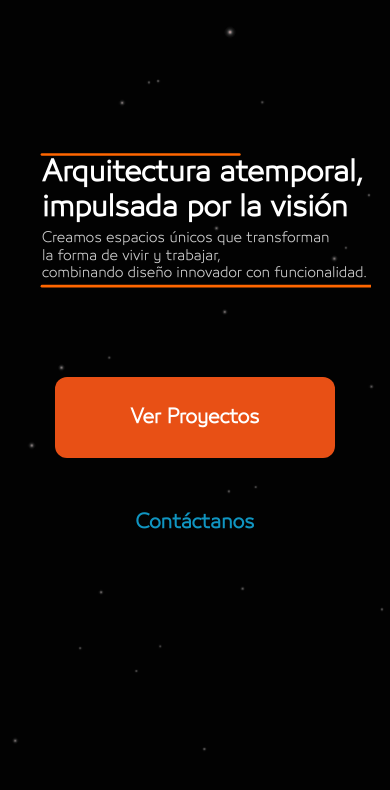
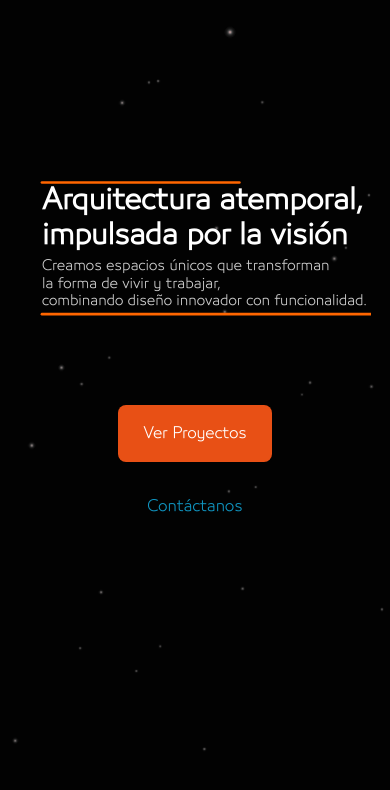
Before and after one commit to JuanD0958/512_contexto, a website: page index.html in a window 390 px wide. Shown: the part 72-862 px from the top of the page. Drawn offline with Linux system fonts and the light colour scheme.

```diff
--- a/css/components.css
+++ b/css/components.css
@@ -219,15 +219,16 @@
   display: inline-flex;
   align-items: center;
   justify-content: center;
-  padding: var(--space-lg) var(--space-2xl);
-  font-size: var(--font-size-lg);
-  font-weight: 600;
+  padding: var(--space-sm) var(--space-lg); /* Reduced from lg/2xl to sm/lg */
+  font-size: calc(var(--font-size-base) * 0.9); /* Reduced from lg to smaller base */
+  font-weight: 500; /* Reduced from 600 to 500 */
   text-decoration: none;
-  border-radius: var(--border-radius-lg);
+  border-radius: var(--border-radius-md); /* Reduced from lg to md */
   transition: all var(--transition-base);
-  border: 2px solid transparent;
+  border: 1px solid transparent; /* Reduced from 2px to 1px */
   cursor: pointer;
-  min-width: 150px;
+  min-width: 120px; /* Reduced from 150px to 120px */
+  min-height: 40px; /* Added for consistency */
 }
 
 .btn-primary {
@@ -564,11 +565,15 @@
   .hero-buttons {
     flex-direction: column;
     align-items: center;
+    gap: var(--space-md); /* Add explicit gap */
   }
 
   .btn {
-    width: 100%;
-    max-width: 280px;
+    width: auto; /* Allow natural width */
+    max-width: 200px; /* Reduced from 280px to 200px */
+    min-width: 140px; /* Ensure minimum readable width */
+    min-height: 44px; /* Maintain touch target on mobile */
+    padding: var(--space-md) var(--space-lg); /* Slightly larger on mobile */
   }
 
   .projects-grid {
--- a/style.css
+++ b/style.css
@@ -457,18 +457,18 @@
   align-items: center;
   justify-content: center;
   gap: var(--space-xs);
-  padding: var(--space-md) var(--space-xl);
+  padding: var(--space-sm) var(--space-lg); /* Reduced from md/xl to sm/lg */
   border-radius: var(--border-radius-md);
   text-decoration: none;
   font-weight: 500;
-  font-size: var(--font-size-base);
+  font-size: calc(var(--font-size-base) * 0.9); /* Slightly smaller font */
   line-height: 1.5;
   text-align: center;
   white-space: nowrap;
   transition: var(--transition-fast);
   cursor: pointer;
   border: 1px solid transparent;
-  min-height: 44px; /* Touch target size */
+  min-height: 40px; /* Reduced from 44px to 40px */
   position: relative;
   overflow: hidden;
 }
@@ -1163,11 +1163,15 @@
   .hero-buttons {
     flex-direction: column;
     align-items: center;
+    gap: var(--space-md); /* Add explicit gap for better spacing */
   }
 
   .btn {
-    width: 100%;
-    max-width: 300px;
+    width: auto; /* Allow natural width instead of forcing 100% */
+    max-width: 200px; /* Reduced from 300px to 200px */
+    min-width: 140px; /* Ensure minimum readable width */
+    min-height: 44px; /* Restore full touch target on mobile */
+    padding: var(--space-md) var(--space-lg); /* Slightly larger padding on mobile for touch */
   }
 
   .projects-grid {
```
